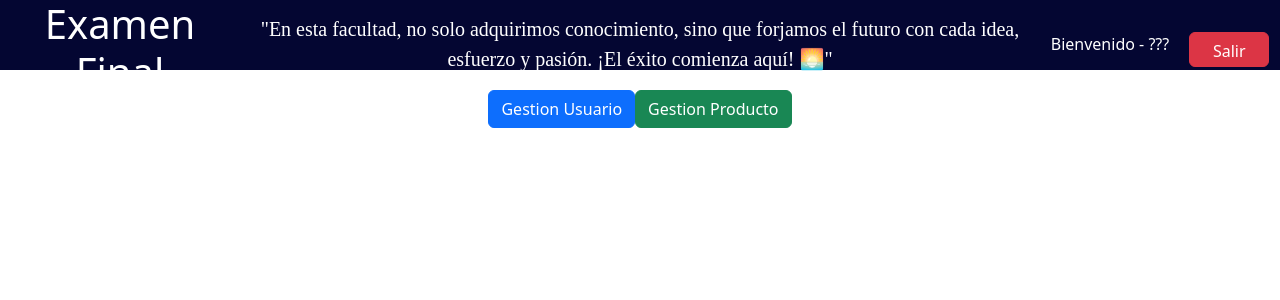
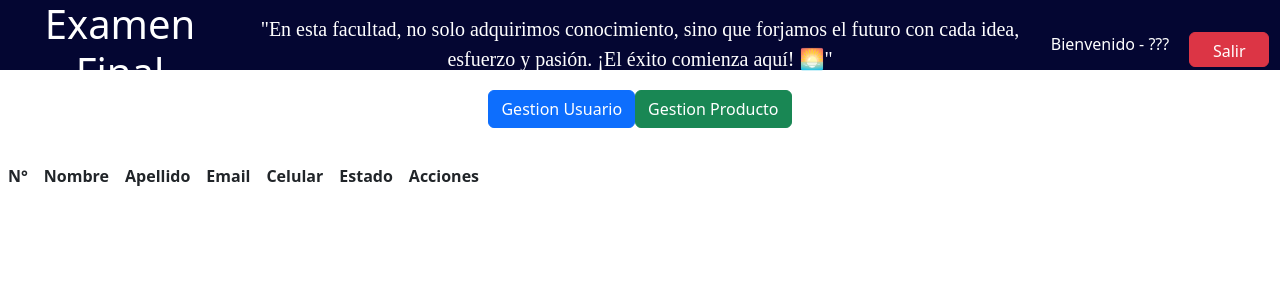
Before and after one commit to MateoBernal06/ExamenFinCarrera, a React (Vite) app: page /dashboard in a window 1280 px wide. Shown: the top 300 px of the page. Built offline with nearby package versions, Linux system fonts and the light colour scheme.

Commit message:
ejemplo tabla

```diff
--- a/src/layout/Dashboard.jsx
+++ b/src/layout/Dashboard.jsx
@@ -43,6 +43,19 @@ const Dashboard = () => {
                     </Link>
                 </ButtonGroup>
             </div>
+            <div>
+            <thead className="bg-gray-800 text-slate-400 text-center">
+                        <tr>
+                            <th className="p-2">N°</th>
+                            <th className="p-2">Nombre</th>
+                            <th className="p-2">Apellido</th>
+                            <th className="p-2">Email</th>
+                            <th className="p-2">Celular</th>
+                            <th className="p-2">Estado</th>
+                            <th className="p-2">Acciones</th>
+                        </tr>
+                    </thead>
+            </div>
             <main className='contenido'>
                 <Outlet />
             </main>
```
